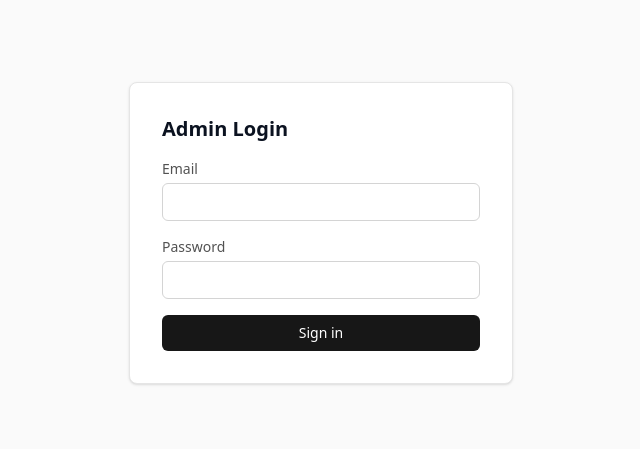
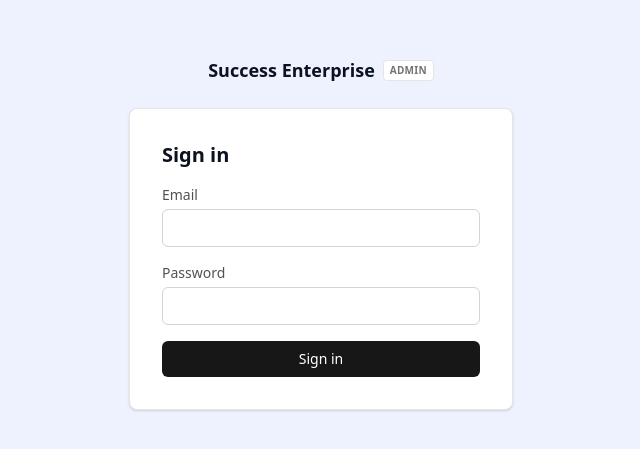
Before and after one commit to Obayaa/Success-Enterprise, a React (Vite) app: page /admin/login in a window 1280 px wide. Shown: the part 167-616 px from the top of the page, without its empty margins (319-959 px from the left). Built offline with nearby package versions, Linux system fonts and the light colour scheme; no server answers.

Commit message:
Brand the admin login page instead of a generic grey box

```diff
--- a/src/features/admin/LoginPage.tsx
+++ b/src/features/admin/LoginPage.tsx
@@ -25,12 +25,18 @@ export function LoginPage() {
   }
 
   return (
-    <div className="min-h-screen flex items-center justify-center bg-neutral-50 px-4">
+    <div className="min-h-screen flex flex-col items-center justify-center bg-brand-50 px-4">
+      <div className="flex items-center gap-2 mb-6">
+        <span className="font-display font-extrabold text-ink text-lg">Success Enterprise</span>
+        <span className="text-[10px] font-semibold uppercase tracking-wide text-neutral-500 bg-white px-1.5 py-0.5 rounded border border-neutral-200">
+          Admin
+        </span>
+      </div>
       <form
         onSubmit={handleSubmit}
         className="w-full max-w-sm flex flex-col gap-4 bg-white p-8 rounded-lg shadow-sm border border-neutral-200"
       >
-        <h1 className="font-display text-xl font-bold text-ink">Admin Login</h1>
+        <h1 className="font-display text-xl font-bold text-ink">Sign in</h1>
         <div className="flex flex-col gap-1">
           <label htmlFor="email" className="text-sm text-neutral-600">
             Email
```
